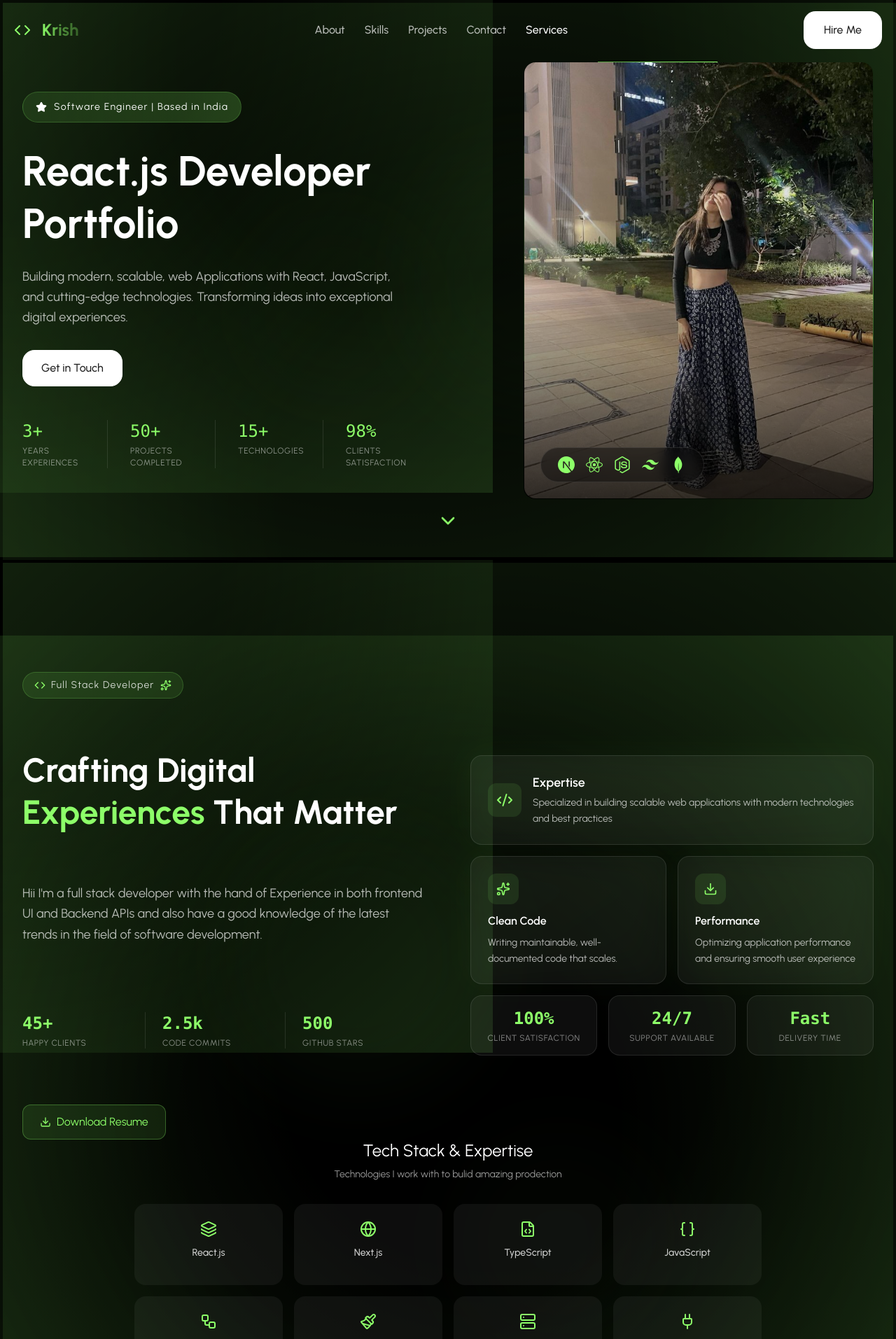
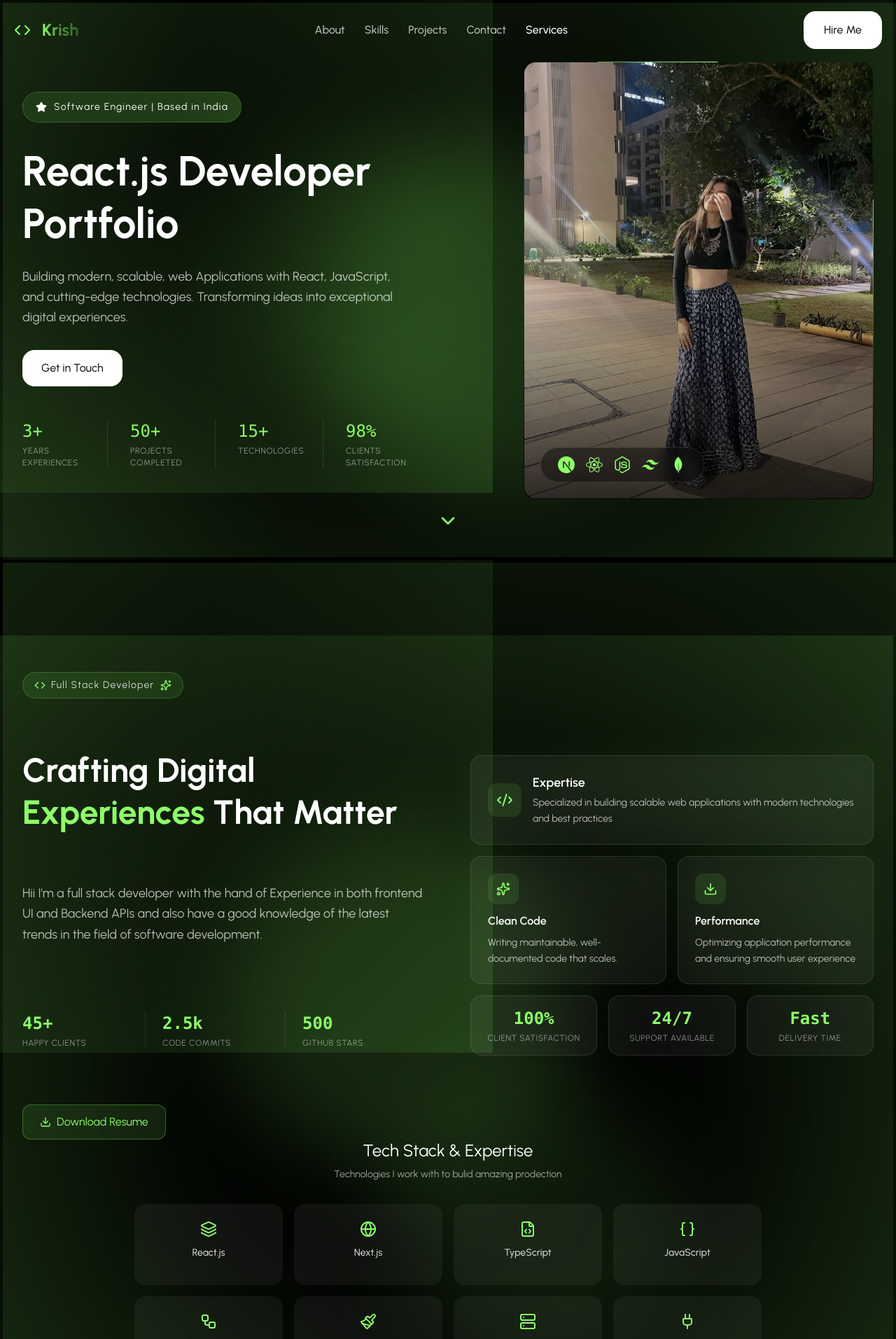
Before and after one commit to KrishDevCrafting/PortFolio_Krish, a React (Vite) app: page / in a window 1280 px wide. Shown: the top 1913 px of the page at 70% size. Built offline with nearby package versions, Linux system fonts and the light colour scheme.

Commit message:
style: increase orb opacity and size for visibility across all sections

```diff
--- a/src/components/Section/About.jsx
+++ b/src/components/Section/About.jsx
@@ -31,8 +31,8 @@ const About = () => {
     >
       <RadialGradientBackground varient="about" />
       <div className="absolute inset-0 overflow-hidden pointer-events-none">
-        <div className="absolute top-1/4 left-1/4 w-96 h-96 bg-primary/15 opacity-25 rounded-full blur-3xl" />
-        <div className="absolute bottom-1/4 right-1/4 w-80 h-80 bg-primary/10 opacity-20 rounded-full blur-3xl" />
+        <div className="absolute top-1/4 left-1/4 w-[500px] h-[500px] bg-primary/30 opacity-50 rounded-full blur-3xl" />
+        <div className="absolute bottom-1/4 right-1/4 w-[400px] h-[400px] bg-primary/25 opacity-40 rounded-full blur-3xl" />
       </div>
 
       <div className="relative z-10 max-w-7xl mx-auto px-6 sm:px-12 lg:px-8">
--- a/src/components/Section/Hero.jsx
+++ b/src/components/Section/Hero.jsx
@@ -18,8 +18,8 @@ const Hero = () => {
       <section className="relative min-h-screen flex items-center overflow-hidden bg-black">
         <RadialGradientBackground variant="hero" />
         <div className="absolute inset-0 overflow-hidden pointer-events-none">
-          <div className="absolute top-1/4 right-1/4 w-96 h-96 bg-primary/15 opacity-25 rounded-full blur-3xl" />
-          <div className="absolute bottom-1/4 left-1/4 w-80 h-80 bg-primary/10 opacity-20 rounded-full blur-3xl" />
+          <div className="absolute top-1/4 right-1/4 w-[500px] h-[500px] bg-primary/30 opacity-50 rounded-full blur-3xl" />
+          <div className="absolute bottom-1/4 left-1/4 w-[400px] h-[400px] bg-primary/25 opacity-40 rounded-full blur-3xl" />
         </div>
         {/* {Content Container} */}
         <div className="relative z-10 max-w-7xl mx-auto px-6 sm:px-12 lg:px-8 py-20 w-full">
--- a/src/components/Section/Projects.jsx
+++ b/src/components/Section/Projects.jsx
@@ -336,8 +336,8 @@ const Projects = () => {
     >
       <RadialGradientBackground varient="about" />
       <div className="absolute inset-0 overflow-hidden pointer-events-none">
-        <div className="absolute top-1/4 left-1/3 w-96 h-96 bg-primary/15 opacity-25 rounded-full blur-3xl" />
-        <div className="absolute bottom-1/4 right-1/3 w-80 h-80 bg-primary/10 opacity-20 rounded-full blur-3xl" />
+        <div className="absolute top-1/4 left-1/3 w-[500px] h-[500px] bg-primary/30 opacity-50 rounded-full blur-3xl" />
+        <div className="absolute bottom-1/4 right-1/3 w-[400px] h-[400px] bg-primary/25 opacity-40 rounded-full blur-3xl" />
       </div>
 
       <div className="relative z-10 max-w-7xl mx-auto px-6 sm:px-12 lg:px-8">
--- a/src/components/Section/Services.jsx
+++ b/src/components/Section/Services.jsx
@@ -13,8 +13,8 @@ const Services = () => {
     >
       <RadialGradientBackground varient="about" />
       <div className="absolute inset-0 overflow-hidden pointer-events-none">
-        <div className="absolute top-1/4 right-1/3 w-96 h-96 bg-primary/15 opacity-25 rounded-full blur-3xl" />
-        <div className="absolute bottom-1/4 left-1/3 w-80 h-80 bg-primary/10 opacity-20 rounded-full blur-3xl" />
+        <div className="absolute top-1/4 right-1/3 w-[500px] h-[500px] bg-primary/30 opacity-50 rounded-full blur-3xl" />
+        <div className="absolute bottom-1/4 left-1/3 w-[400px] h-[400px] bg-primary/25 opacity-40 rounded-full blur-3xl" />
       </div>
 
       <div className="relative z-10 max-w-7xl mx-auto px-6 sm:px-12 lg:px-8">
--- a/src/components/Section/Skill.jsx
+++ b/src/components/Section/Skill.jsx
@@ -141,8 +141,8 @@ const Skill = () => {
     >
       <RadialGradientBackground varient="about" />
       <div className="absolute inset-0 overflow-hidden pointer-events-none">
-        <div className="absolute top-1/3 right-1/4 w-96 h-96 bg-primary/15 opacity-25 rounded-full blur-3xl" />
-        <div className="absolute bottom-1/3 left-1/4 w-80 h-80 bg-primary/10 opacity-20 rounded-full blur-3xl" />
+        <div className="absolute top-1/3 right-1/4 w-[500px] h-[500px] bg-primary/30 opacity-50 rounded-full blur-3xl" />
+        <div className="absolute bottom-1/3 left-1/4 w-[400px] h-[400px] bg-primary/25 opacity-40 rounded-full blur-3xl" />
       </div>
 
       <div className="relative z-10 max-w-7xl mx-auto px-6 sm:px-12 lg:px-8">
--- a/src/components/Section/Testimonial.jsx
+++ b/src/components/Section/Testimonial.jsx
@@ -35,9 +35,9 @@ const Testimonial = () => {
       className="relative min-h-screen bg-black py-24 overflow-hidden"
     >
       <div className="absolute inset-0 overflow-hidden pointer-events-none">
-        <div className="absolute top-1/4 left-1/4 w-96 h-96 bg-primary/20 opacity-30 rounded-full blur-3xl" />
-        <div className="absolute bottom-1/4 right-1/4 w-96 h-96 bg-primary/20 opacity-30 rounded-full blur-3xl" />
-        <div className="absolute top-1/2 left-1/2 -translate-x-1/2 -translate-y-1/2 w-64 h-64 bg-primary/10 opacity-20 rounded-full blur-3xl" />
+        <div className="absolute top-1/4 left-1/4 w-[500px] h-[500px] bg-primary/30 opacity-50 rounded-full blur-3xl" />
+        <div className="absolute bottom-1/4 right-1/4 w-[400px] h-[400px] bg-primary/25 opacity-40 rounded-full blur-3xl" />
+        <div className="absolute top-1/2 left-1/2 -translate-x-1/2 -translate-y-1/2 w-[300px] h-[300px] bg-primary/20 opacity-30 rounded-full blur-3xl" />
       </div>
       <div className="relative z-10 max-w-7xl mx-auto px-6 sm:px-12 lg:px-8">
         {/* ── Header ── */}
```
